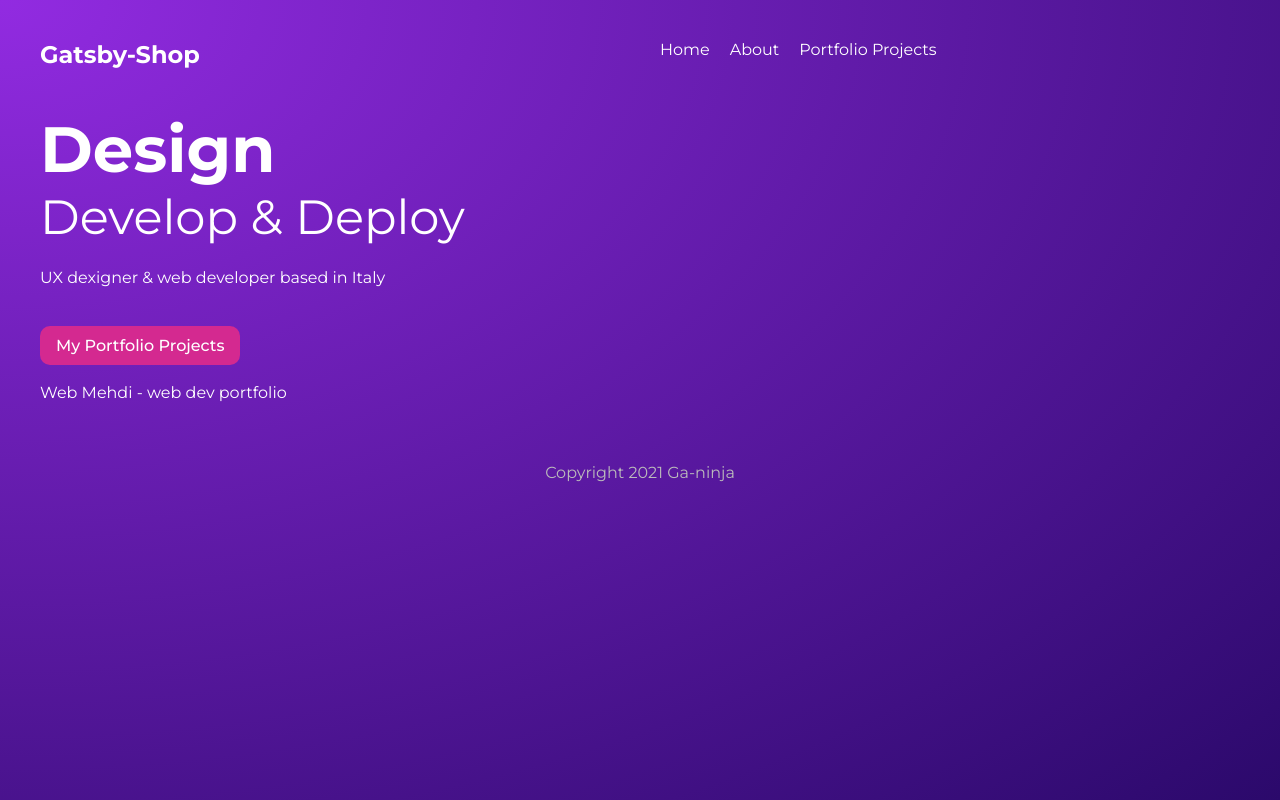
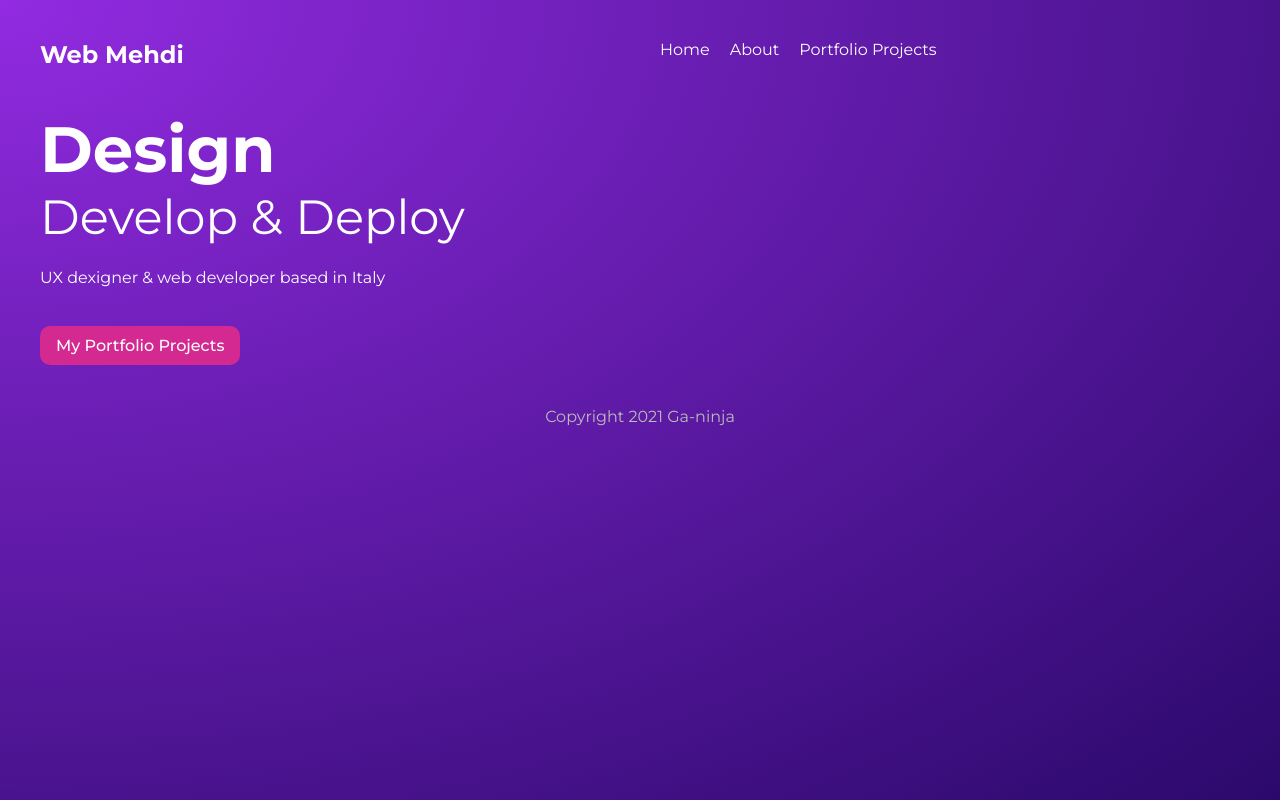
Before and after one commit to yogi721/ga-ninja, a Gatsby site: page / in a window 1280 px wide. Built offline with nearby package versions, Linux system fonts and the light colour scheme; Gatsby itself is replaced by a stand-in of ours.

Commit message:
component query static

```diff
--- a/src/components/Navbar.js
+++ b/src/components/Navbar.js
@@ -1,10 +1,22 @@
 import React from 'react'
-import { Link } from 'gatsby'
+import { Link, graphql, useStaticQuery } from 'gatsby'
 
 function Navbar() {
+    const data = useStaticQuery(graphql`
+        query {
+            site {
+                siteMetadata {
+                    title
+                }
+            }
+        }
+    `)
+
+    const { title } = data.site.siteMetadata
+
     return (
         <nav>
-            <h1>Gatsby-Shop</h1>
+            <h1>{title}</h1>
             <div>
                 <Link to="/">Home</Link>
                 <Link to="/about">About</Link>
--- a/src/pages/index.js
+++ b/src/pages/index.js
@@ -1,11 +1,11 @@
-import { Link, graphql } from "gatsby"
+import { Link } from "gatsby"
 import React from "react"
 import Layout from "../components/Layout"
 import * as styles from '../styles/home.module.css'
 
 
-const IndexPage = ({ data }) => {
-  const { title, description } = data.site.siteMetadata
+const IndexPage = () => {
+
   return (
     <Layout>
       <section className={styles.header}>
@@ -14,7 +14,7 @@
           <h3>Develop & Deploy</h3>
           <p>UX dexigner & web developer based in Italy</p>
           <Link className={styles.btn} to='/projects'>My Portfolio Projects</Link>
-          <p>{title} - {description} </p>
+
         </div>
       </section>
     </Layout>
@@ -22,14 +22,3 @@
 }
 
 export default IndexPage
-
-export const query = graphql`
-query SiteInfo {
-  site {
-    siteMetadata {
-      description
-      title
-    }
-  }
-}
-`
```
